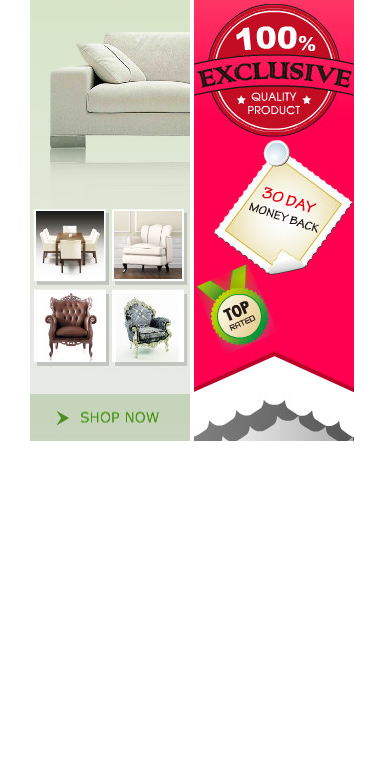
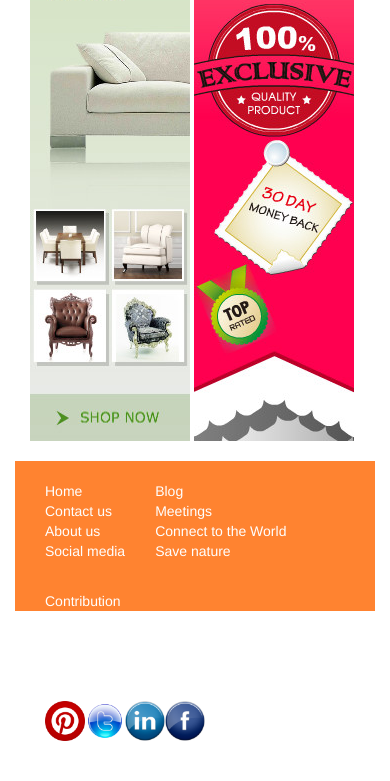
Before and after one commit to mandeepb/bootstrap_project, a plain HTML site: page nature.html in a window 390 px wide. Shown: the part 2143-2924 px from the top of the page. Before the commit the page ends 2604 px from the top, so only its background shows below. Drawn offline with nearby package versions, Linux system fonts and the light colour scheme.

Commit message:
added footer to nature page

```diff
--- a/nature.html
+++ b/nature.html
@@ -96,6 +96,42 @@
       <img src="banner/banner1.jpg">
       <img src="banner/banner2.jpg">
     </div>
+      <footer>
+    <div class="container">
+      <div class="footer-links">
+        <ul class="col-md-2">
+          <li><a href="#">Home</a></li>
+          <li><a href="#">Contact us</a></li>
+          <li><a href="#">About us</a></li>
+          <li><a href="#">Social media</a></li>
+        </ul>
+        <ul class="col-md-2">
+          <li><a href="#">Blog</a></li>
+          <li><a href="#">Meetings</a></li>
+          <li><a href="#">Connect to the World</a></li>
+          <li><a href="#">Save nature</a></li>
+        </ul>
+        <ul class="col-md-2">
+          <li><a href="#">Contribution</a></li>
+          <li><a href="#">Privacy and cookies</a></li>
+          <li><a href="#">Site map</a></li>
+          <li><a href="#">Advertise with us</a></li>
+        </ul>
+      </div>
+      <div class="">
+        <ul class="col-md-6 social-link">
+          <li class="pull-right"><a href="#"><img src="images/facebook.png"/></a></li>
+          <li class="pull-right"><a href="#"><img src="images/linkedin.png"/></a></li>
+          <li class="pull-right"><a href="#"><img src="images/twitter_28.png"/></a></li>
+          <li class="pull-right"><a href="#"><img src="images/pinterest.png"/></a></li>
+        </ul>
+      </div>
+      <div class="pull-right">
+      <p>copyright <span class="glyphicon glyphicon-copyright-mark "></span> 2014 Excellent Design</p>
+    </div>
+    </div>
+
+  </footer>
 
   <!-- jQuery (for Bootstrap's JS plugins) -->
     <script src="https://code.jquery.com/jquery.js"></script>
```
